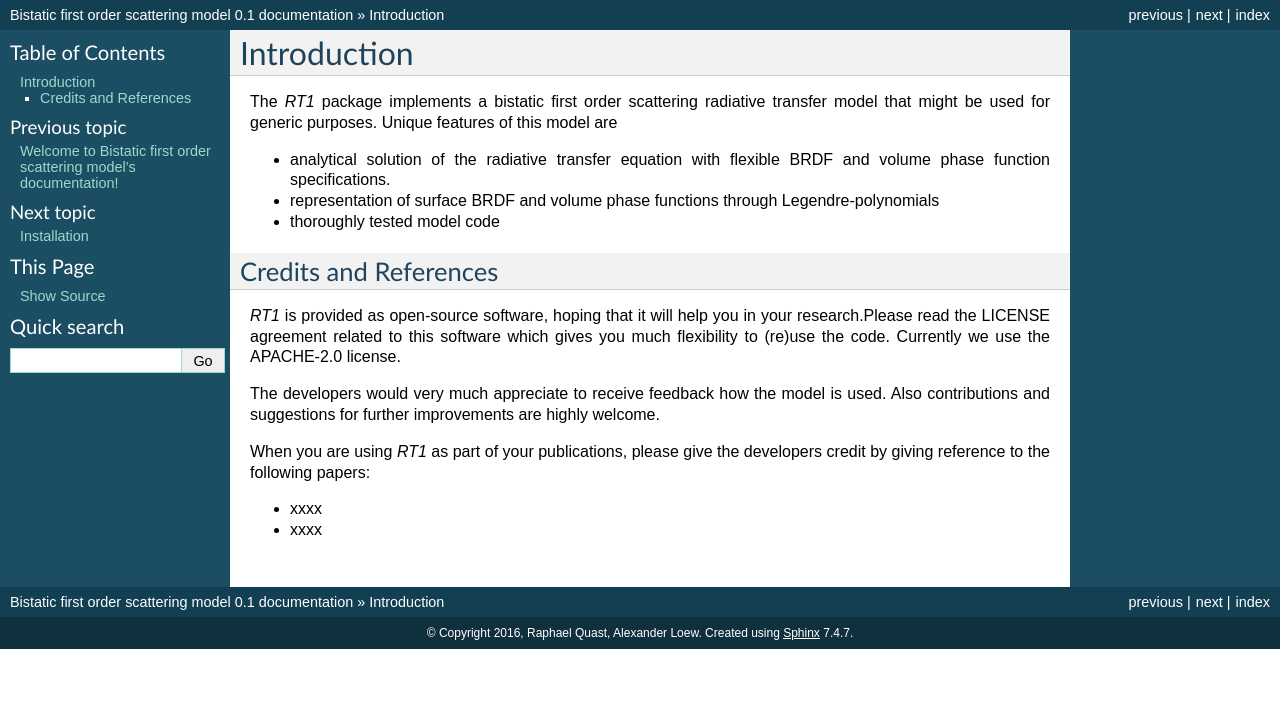
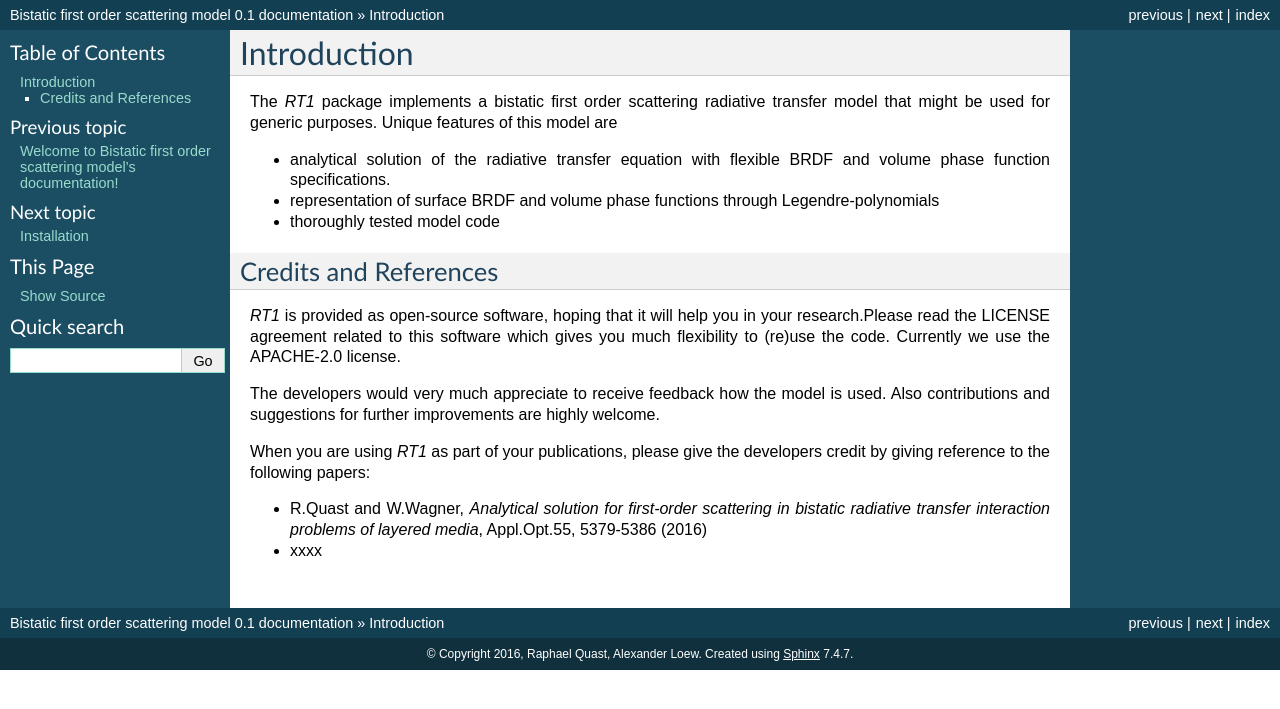
Before and after one commit to TUW-GEO/rt1, a Sphinx documentation site: the page built from doc/introduction.rst, in a window 1280 px wide. Shown: the top 709 px of the page. Built offline with Sphinx 7.4.7, drawn with Linux system fonts in a browser that asks for light colours.

Commit message:
minor in doc-introduction

```diff
--- a/doc/introduction.rst
+++ b/doc/introduction.rst
@@ -17,5 +17,5 @@ The developers would very much appreciate to receive feedback how the model is u
 
 When you are using `RT1` as part of your publications, please give the developers credit by giving reference to the following papers:
 
+* R.Quast and W.Wagner, `Analytical solution for first-order scattering in bistatic radiative transfer interaction problems of layered media`, Appl.Opt.55, 5379-5386 (2016)
 * xxxx
-* xxxx
```
